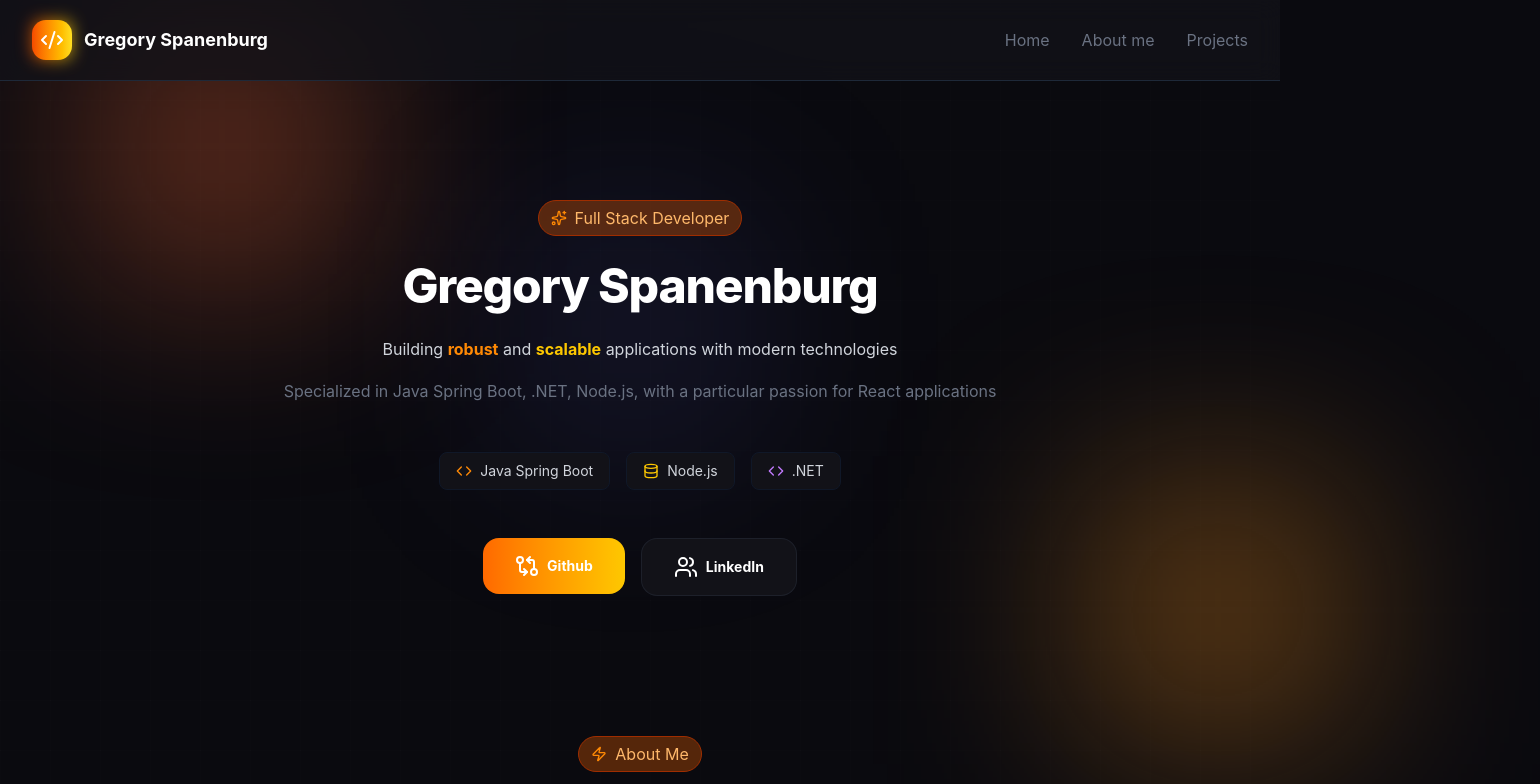
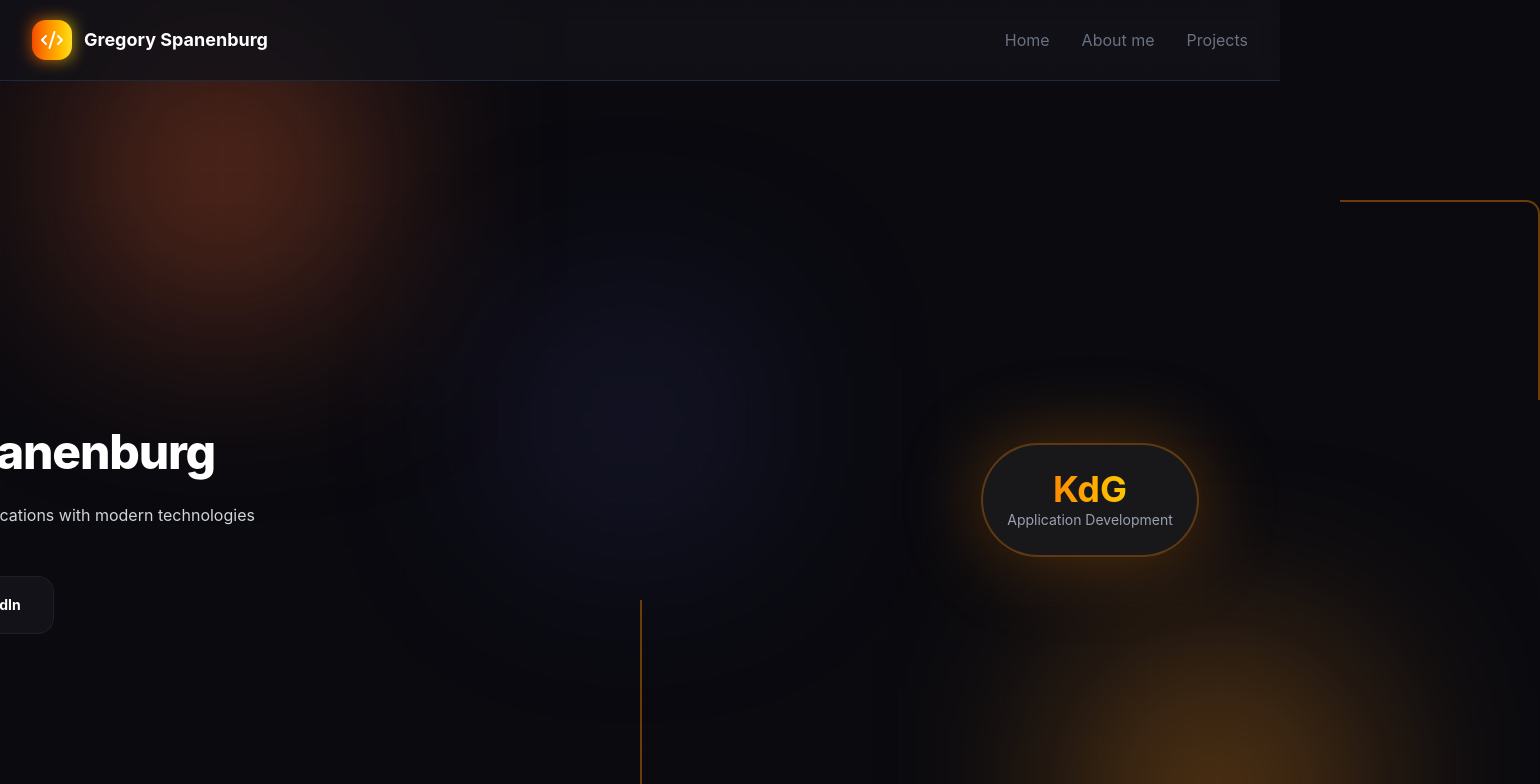
Before and after one commit to gregoryspanenburg-ux/portofolio, a React (Vite) app: page / in a window 1280 px wide. Shown: the top 784 px of the page, 1540 px wide, since content can reach past the window. Built offline with nearby package versions, Linux system fonts and the light colour scheme.

Commit message:
Seperated mobile version from pc version

```diff
--- a/src/components/home/hero/Hero.tsx
+++ b/src/components/home/hero/Hero.tsx
@@ -10,16 +10,16 @@ export function Hero(){
             <span className="absolute top-4/9 left-4/9 size-[8em] bg-accent blur-[120px] animate-glow"/>
             <span className="absolute top-8/9 left-8/9 size-[10em] bg-secondary blur-[120px] animate-float"/>
 
-            <div className="relative z-10 flex flex-col items-center justify-center">
-
-                <TitlePill Icon={Sparkles} text={"Full Stack Developer"} />
-
+            <div className="relative z-10">
+                <div className="md:flex md:justify-between md:h-150 md:w-450">
+                    <div className="flex md:flex-1 flex-col items-center md:items-start justify-center">
+                        <TitlePill className="animate-float" Icon={Sparkles} text={"Full Stack Developer"} />
                         <h1 className="text-3xl md:text-4xl lg:text-5xl mt-5">Gregory Spanenburg</h1>
-                <p className="mt-5 w-90 md:w-full text-center text-gray-300 ">Building <span className="font-bold text-orange-400">robust</span> and <span className="font-bold text-yellow-400">scalable</span> applications with modern technologies</p>
-                <p className="mt-4 w-90 md:w-full text-center text-gray-500">
+                        <p className="mt-5 w-90 md:w-full text-center md:text-left text-gray-300 ">Building <span className="font-bold text-orange-400">robust</span> and <span className="font-bold text-yellow-400">scalable</span> applications with modern technologies</p>
+                        <p className="mt-4 w-90 md:hidden text-center text-gray-500">
                             Specialized in Java Spring Boot, .NET, Node.js, with a particular passion for React applications
                         </p>
-                <div className="mt-12 flex flex-wrap gap-2 md:gap-4">
+                        <div className="mt-12 flex flex-wrap gap-2 sm:gap-4 md:hidden">
                             <CodePill Icon={Code} color="text-orange-400" programLanguage="Java Spring Boot"/>
                             <CodePill Icon={Database} color="text-yellow-400" programLanguage="Node.js"/>
                             <CodePill Icon={Code} color="text-purple-400" programLanguage=".NET"/>
@@ -29,6 +29,24 @@ export function Hero(){
                             <LinkPill Icon={Users} name={"LinkedIn"} linkTo="https://www.linkedin.com/in/gregory-spanenburg-664b8b1a8/"/>
                         </div>
                     </div>
+                    <div className="relative hidden md:flex items-center justify-center flex-1">
+                        <div className="absolute top-0 right-0 w-50 h-50 border-r-2 border-t-2 rounded-tr-xl border-orange-400/40"/>
+                        <div className="absolute bottom-0 left-0 w-50 h-50 border-l-2 border-b-2 rounded-bl-xl border-orange-400/40"/>
+
+                        <div className="relative group">
+                            <div className="relative z-10 flex flex-col p-6 rounded-full border-2 border-orange-400/30 items-center justify-center bg-zinc-900">
+                                <div className="text-4xl font-bold bg-gradient-to-r from-orange-400 to-yellow-400 bg-clip-text text-transparent select-none">KdG</div>
+                                <p className="text-sm text-gray-400 select-none">Application Development</p>
+                            </div>
+                            <div className="absolute inset-0 bg-orange-400/30 blur-2xl rounded-full group-hover:bg-orange-400/50 transition duration-300"></div>
+                        </div>
+
+
+
+                    </div>
+                </div>
+
+            </div>
 
         </header>
     )
```
Lines whose indentation alone changed are shown as unchanged.
